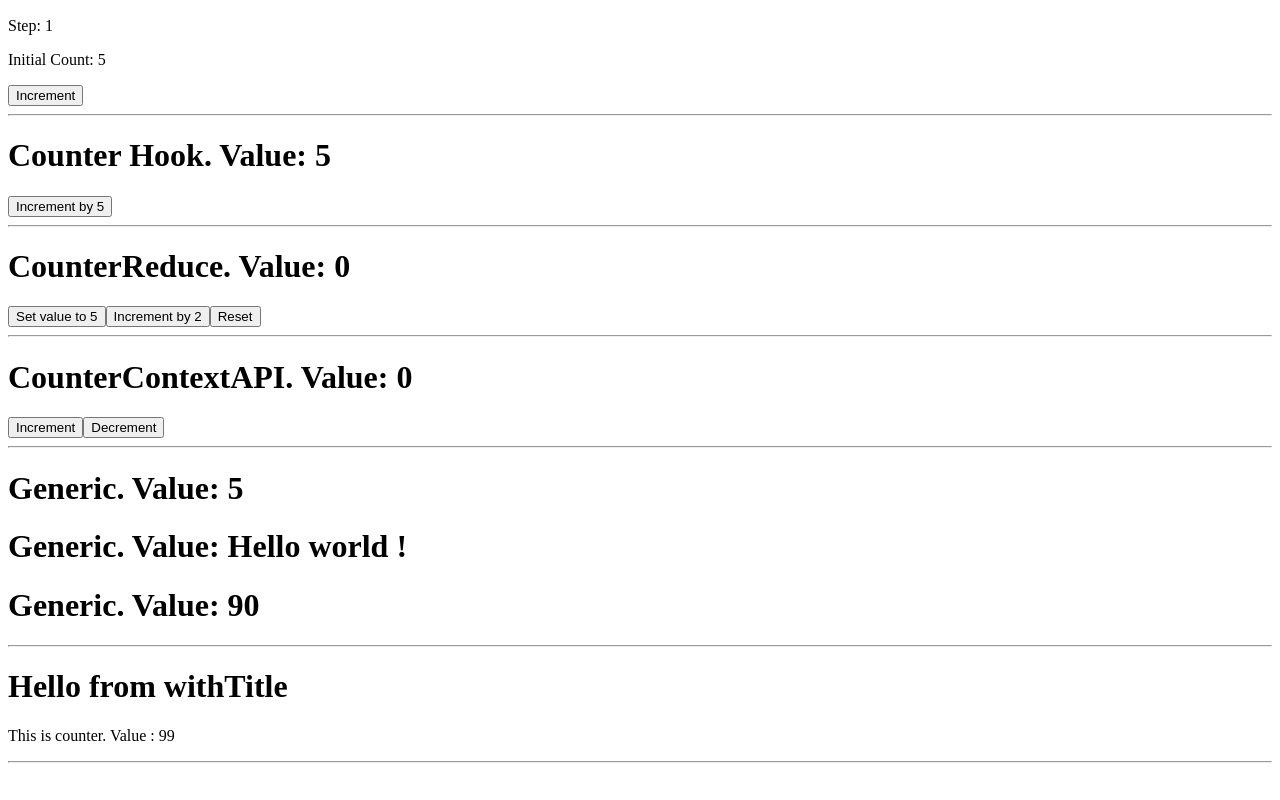
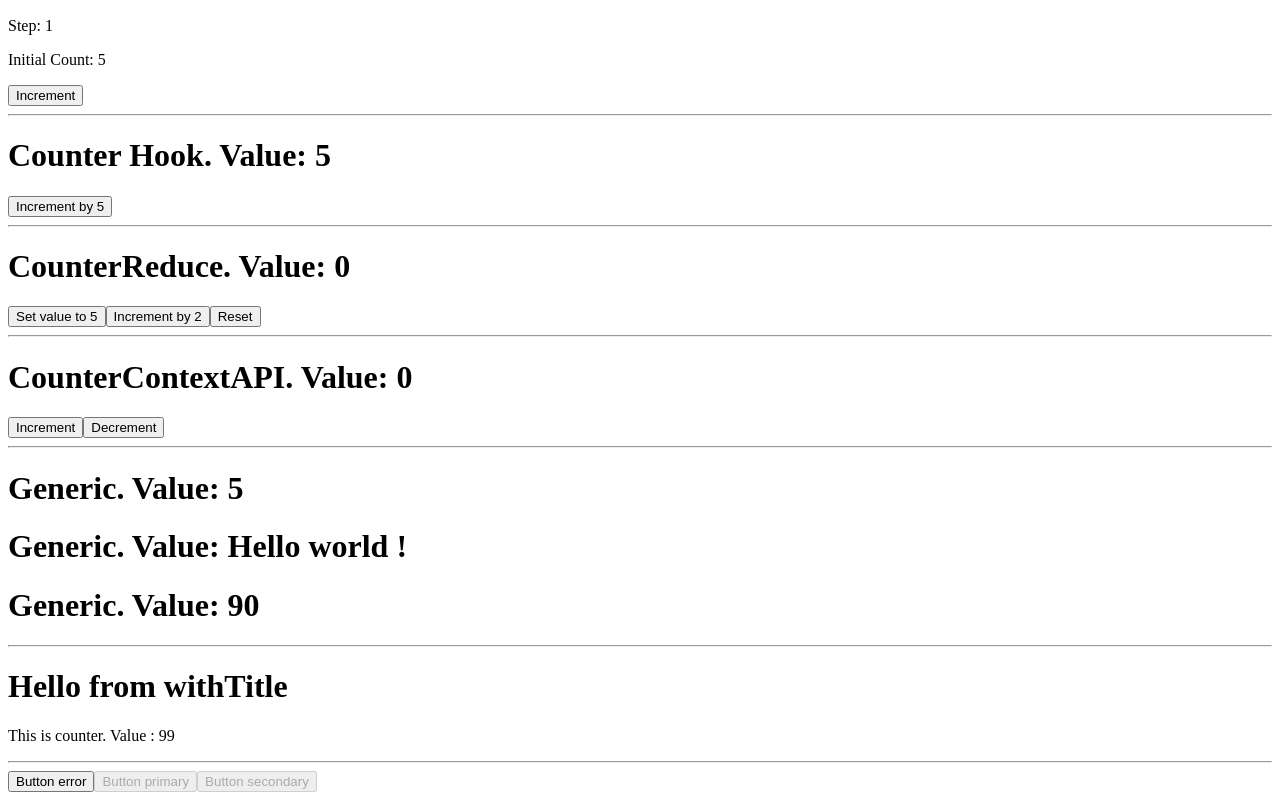
Before and after one commit to alfianandinugraha/react-typescript-workshop, a React (Vite) app: page / in a window 1280 px wide. Shown: the part 411-1211 px from the top of the page. Before the commit the page ends 1182 px from the top, so only its background shows below. Built offline with nearby package versions, Linux system fonts and the light colour scheme.

Commit message:
feat(component): add LimitingProps pattern

```diff
--- a/src/advanced/LimitingProps.tsx
+++ b/src/advanced/LimitingProps.tsx
@@ -1,7 +1,30 @@
 import React from 'react'
 
+type ButtonVariantProps =
+  | {
+      variant: 'primary' | 'secondary'
+      disabled?: boolean
+    }
+  | {
+      variant: 'error'
+    }
+
+type ButtonProps = ButtonVariantProps & React.HTMLAttributes<HTMLDivElement>
+
+const Button = (props: ButtonProps) => {
+  if (props.variant === 'error') return <button>Button {props.variant}</button>
+  return <button disabled={props.disabled}>Button {props.variant}</button>
+}
+
 const LimitingProps = (): React.ReactElement => {
-  return <></>
+  return (
+    <>
+      {/* Only variant 'primary' and 'secondary' have disabled prop's */}
+      <Button variant="error" />
+      <Button variant="primary" disabled />
+      <Button variant="secondary" disabled />
+    </>
+  )
 }
 
 export default LimitingProps
```
